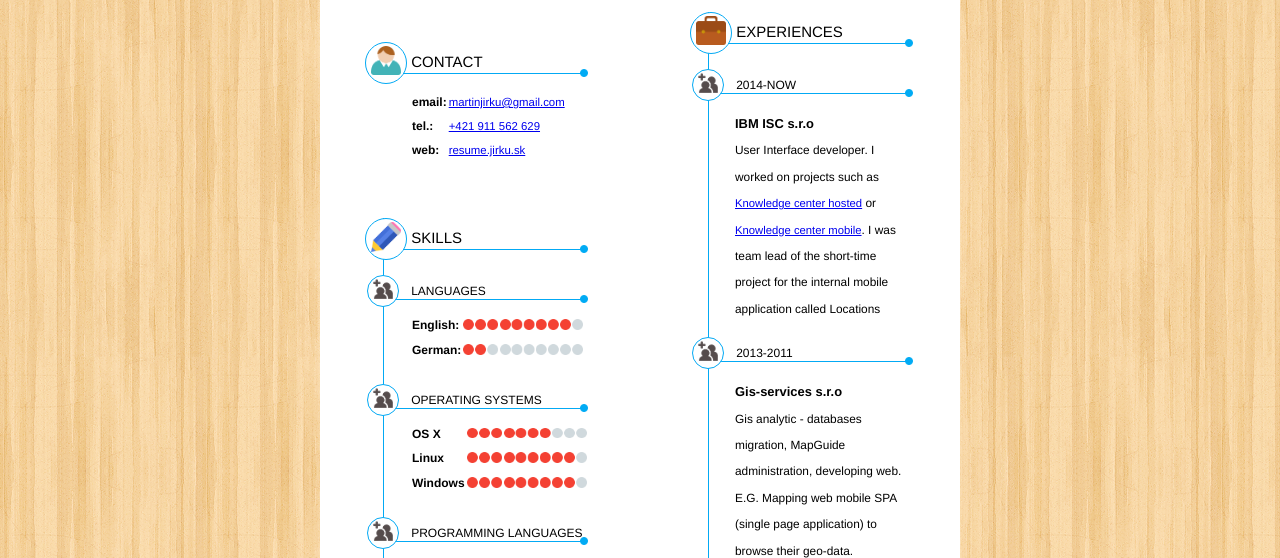
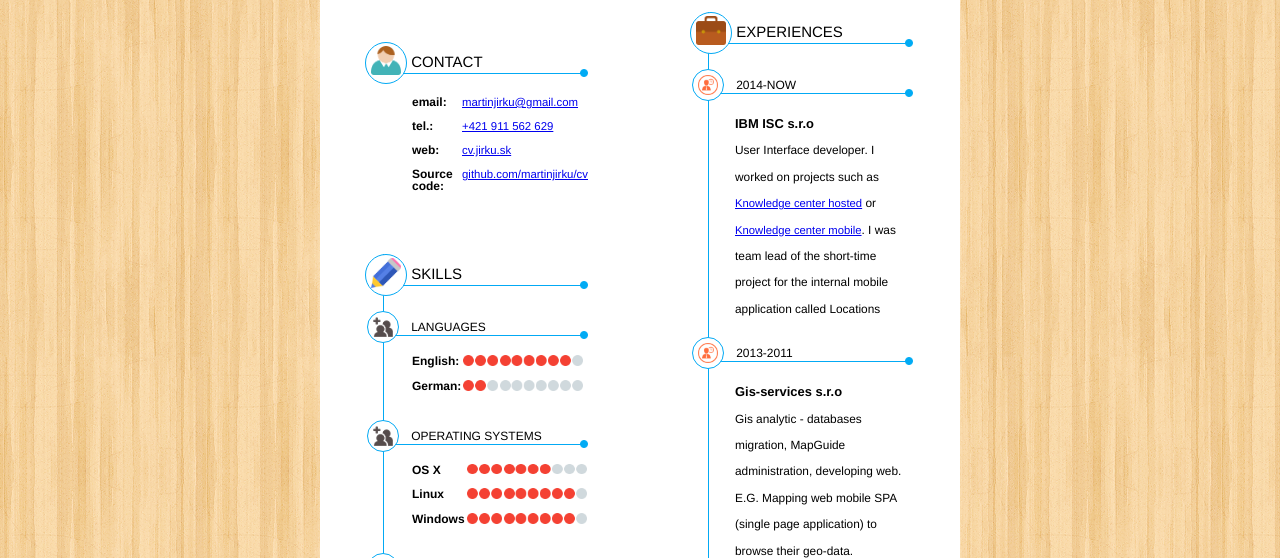
Before and after one commit to to-kra/cv, a plain HTML site: page index.html in a window 1280 px wide. Shown: the part 163-721 px from the top of the page. Drawn offline with Linux system fonts and the light colour scheme.

Commit message:
Fixed uneven second level icon position for past jobs. added link for github repo

```diff
--- a/css/resume.css
+++ b/css/resume.css
@@ -129,6 +129,10 @@ table .center {
 
 .ico-suitcase {
     background-image: url('../img/suitcase.png');
+}
+
+.ico-time {
+    background-image: url('../img/time.png');
 }
 
 /*            *\
@@ -351,6 +355,7 @@ p {
         width: 30px;
         height: 30px;
         background-size: 20px;
+        background-position-y: 5px;
     }
 
     .eval-points {
--- a/index.html
+++ b/index.html
@@ -38,7 +38,11 @@
 					</tr>
 					<tr>
 						<td class="table__cell--emp">web:</td>
-						<td class=""><a href="htpp://resume.jirku.sk">resume.jirku.sk</a></td>
+						<td class=""><a href="htpp://cv.jirku.sk">cv.jirku.sk</a></td>
+					</tr>
+					<tr>
+						<td class="table__cell--emp">Source code:</td>
+						<td class=""><a href="https://github.com/martinjirku/cv" target="_blank">github.com/martinjirku/cv</a></td>
 					</tr>
 				</table>
 			</div>
@@ -151,7 +155,7 @@
 
 			<div class="info__box info__box--second">
 				<div class="info__box__title">
-					<span class="info__box__title__icon ico-knowledge"></span>
+					<span class="info__box__title__icon ico-time"></span>
 					<h1>2014-now</h1>
 					<span class="info__box__title__bullet"></span>
 				</div>
@@ -164,7 +168,7 @@
 
 			<div class="info__box info__box--second">
 				<div class="info__box__title">
-					<span class="info__box__title__icon ico-knowledge"></span>
+					<span class="info__box__title__icon ico-time"></span>
 					<h1>2013-2011</h1>
 					<span class="info__box__title__bullet"></span>
 				</div>
```
